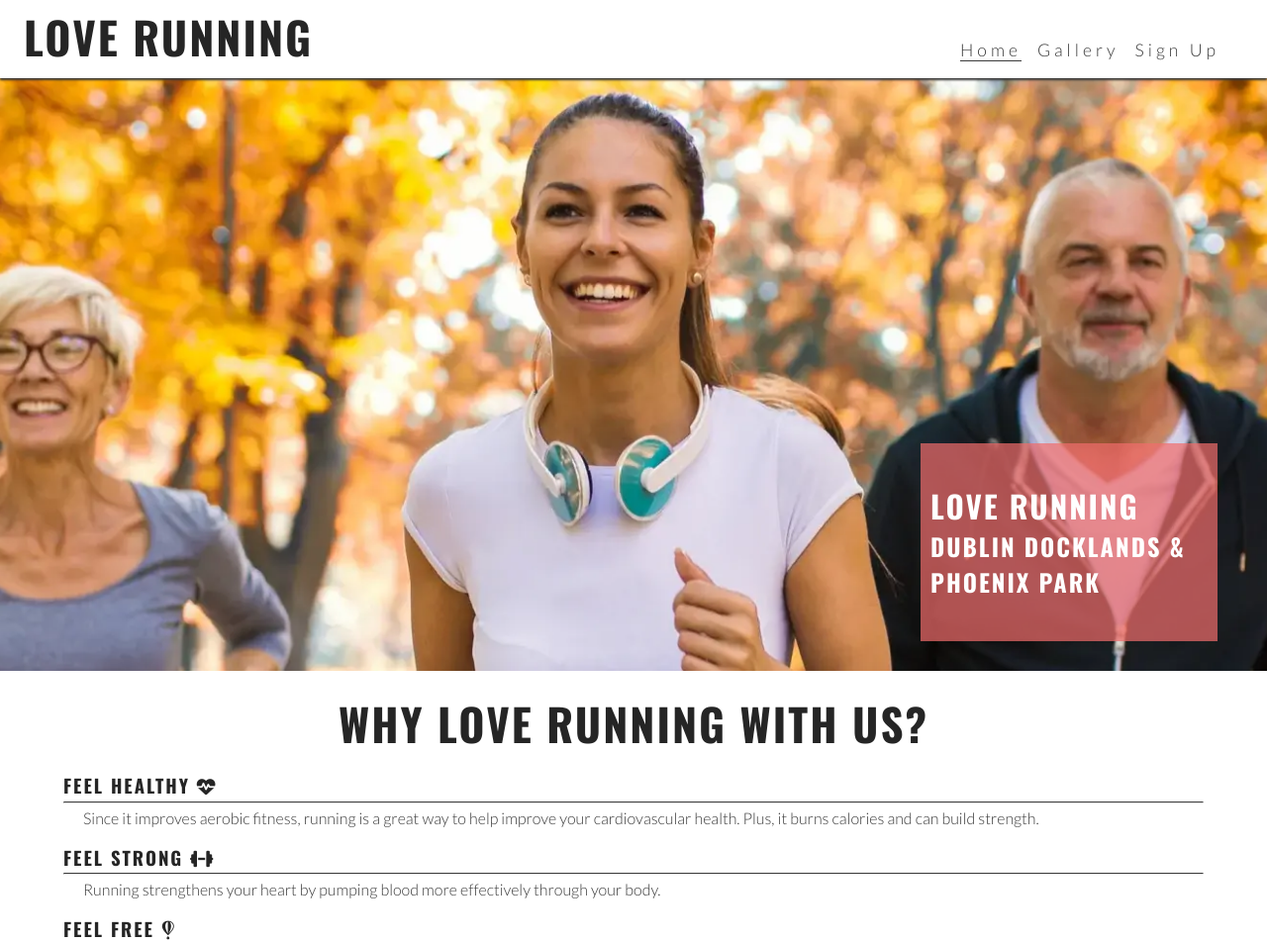
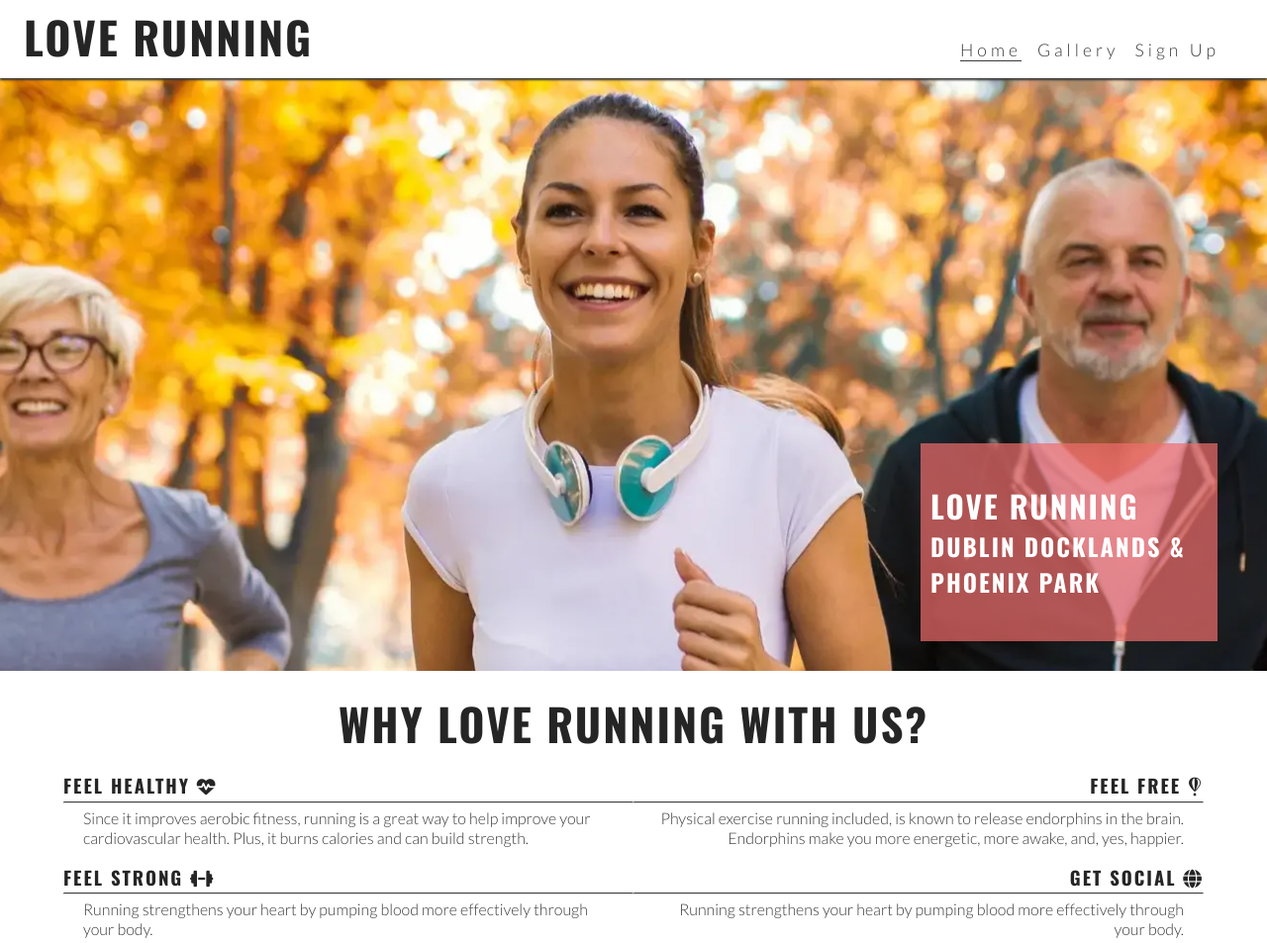
Before and after one commit to ProfessorJames/Love-Running, a plain HTML site: page index.html in a window 1280 px wide. Shown: the top 953 px of the page at 99% size. Drawn offline with nearby package versions, Linux system fonts and the light colour scheme.

Commit message:
Add media query for screens larger than 1200px to reasons section

```diff
--- a/assets/css/style.css
+++ b/assets/css/style.css
@@ -184,7 +184,7 @@ main {
     color: #3a3a3a;
 }
 
-/* media queries */
+/* Media query: tablets and larger (768px and up */
 @media screen and (min-width: 768px) {
 
     /* Header */
@@ -225,6 +225,24 @@ main {
         right: 50px;
         width: 300px;
     }
+
+    /* Reasons section */
+    #benefits-physical,
+    #benefits-mental {
+        display: flex;
+        flex-direction: column;
+        width: 100%
+    }
+
+    #benefits-physical>div,
+    #benefits-mental>div {
+        width: 75%,
+    }
+
+    #benefits-mental>div {
+        align-self: flex-end;
+        text-align: end;
+    }
 }
 
 
@@ -235,3 +253,26 @@ main {
 
     }
 }
+
+
+/* Screen sizes larger than 1200px */
+@media screen and (min-width: 1200px) {
+
+    /* # Reasons section */
+    #benefits {
+        display: flex;
+        flex-direction: row;
+    }
+
+    #benefits>div {
+        flex: 1
+    }
+
+    #benefits-mental>div {
+        align-self: flex-start;
+    }
+
+    #benefits-physical>div {
+        align-self: flex-end;
+    }
+}
```
Also changed, not shown: .theia/settings.json (added).
